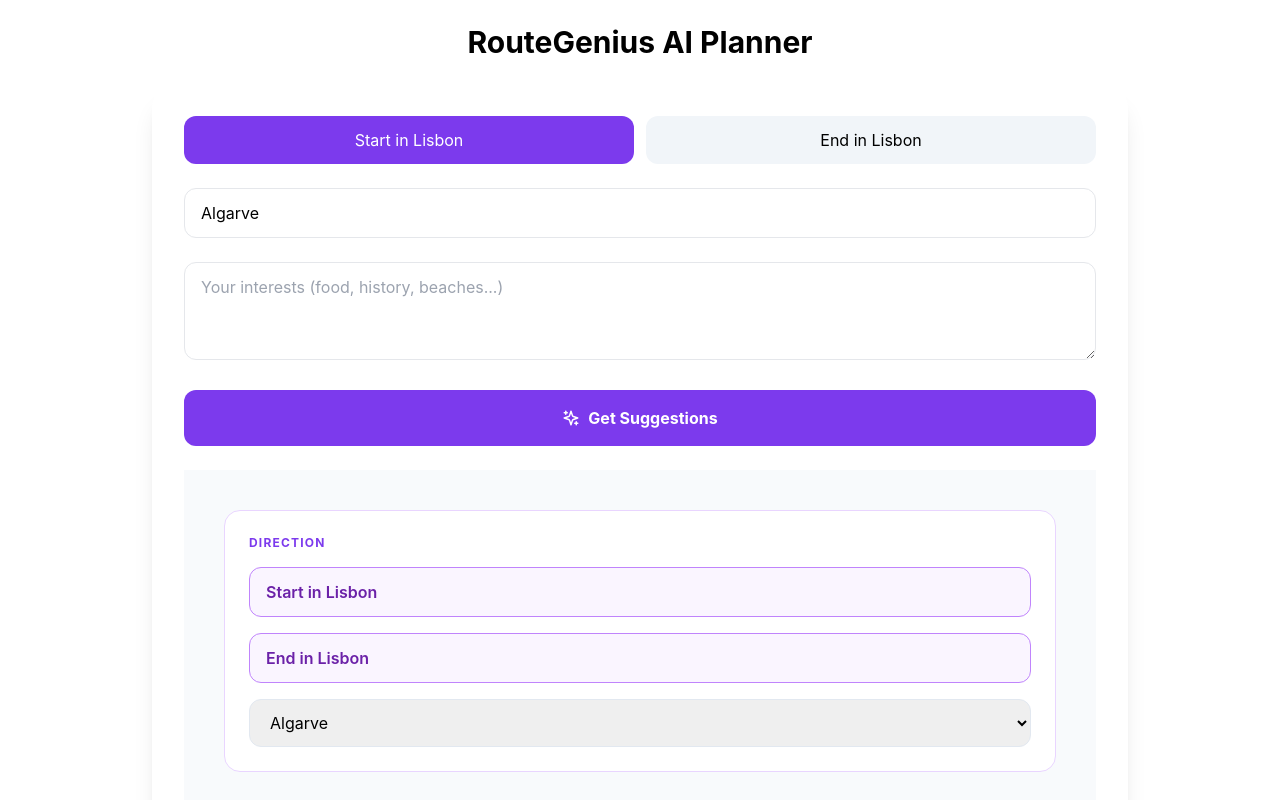
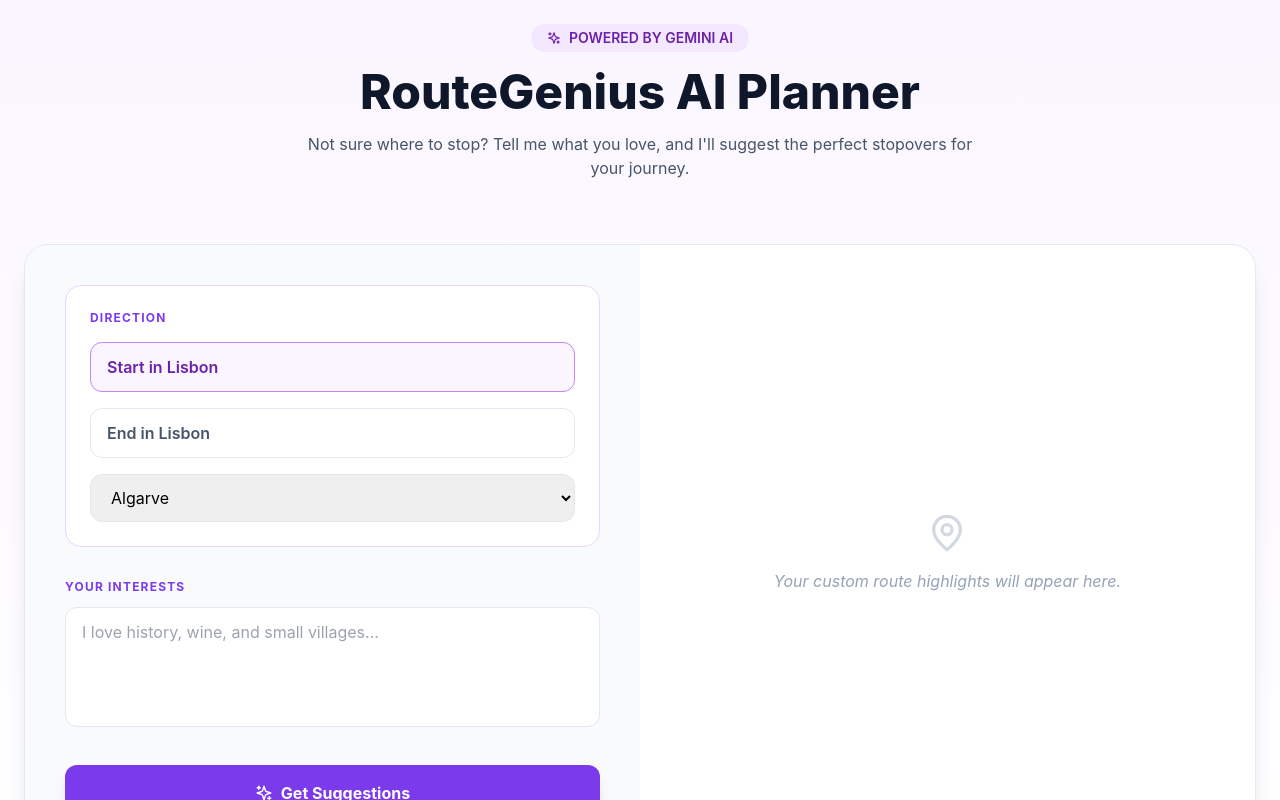
Before and after one commit to ivogomes8/vitejs-vite-31.12.2025, a React (Vite) app: page / in a window 1280 px wide. Shown: the part 3000-3800 px from the top of the page. Built offline with nearby package versions, Linux system fonts and the light colour scheme.

Commit message:
Finalize AI Planner UI changes

```diff
--- a/src/components/AIPlannerSection.jsx
+++ b/src/components/AIPlannerSection.jsx
@@ -1,5 +1,5 @@
 import { useState } from "react";
-import { Sparkles } from "lucide-react";
+import { Sparkles, MapPin } from "lucide-react";
 import { askGemini } from "../services/geminiService";
 import { useAIContext } from "../context/AIContext";
 
@@ -47,61 +47,34 @@
   };
 
   return (
-    <section className="py-24" id="planner">
-      <div className="max-w-5xl mx-auto px-6">
-        <h2 className="text-3xl font-bold mb-6 text-center">
-          RouteGenius AI Planner
-        </h2>
+    <section
+      id="planner"
+      className="py-24 bg-gradient-to-b from-purple-50 to-white"
+    >
+      <div className="max-w-7xl mx-auto px-6">
 
-        <div className="bg-white rounded-3xl shadow-xl p-8 space-y-6">
-          <div className="flex gap-3">
-            <button
-              onClick={() => setDirection("from")}
-              className={`flex-1 p-3 rounded-xl ${
-                direction === "from"
-                  ? "bg-purple-600 text-white"
-                  : "bg-slate-100"
-              }`}
-            >
-              Start in Lisbon
-            </button>
-            <button
-              onClick={() => setDirection("to")}
-              className={`flex-1 p-3 rounded-xl ${
-                direction === "to"
-                  ? "bg-purple-600 text-white"
-                  : "bg-slate-100"
-              }`}
-            >
-              End in Lisbon
-            </button>
+        {/* Header */}
+        <div className="text-center mb-16">
+          <div className="inline-flex items-center gap-2 px-4 py-1 mb-4 rounded-full bg-purple-100 text-purple-700 text-sm font-semibold">
+            <Sparkles size={14} />
+            POWERED BY GEMINI AI
           </div>
 
-          <input
-            value={destination}
-            onChange={(e) => setDestination(e.target.value)}
-            className="w-full border rounded-xl px-4 py-3"
-            placeholder="Destination"
-          />
+          <h2 className="text-4xl md:text-5xl font-extrabold text-slate-900 mb-4">
+            RouteGenius AI Planner
+          </h2>
 
-          <textarea
-            value={interests}
-            onChange={(e) => setInterests(e.target.value)}
-            rows={3}
-            className="w-full border rounded-xl px-4 py-3"
-            placeholder="Your interests (food, history, beaches...)"
-          />
+          <p className="text-slate-600 max-w-2xl mx-auto">
+            Not sure where to stop? Tell me what you love, and I'll suggest the
+            perfect stopovers for your journey.
+          </p>
+        </div>
 
-          <button
-            onClick={handleGenerate}
-            disabled={loading}
-            className="w-full flex items-center justify-center gap-2 bg-purple-600 text-white py-4 rounded-xl font-bold"
-          >
-            <Sparkles size={18} />
-            {loading ? "Planning..." : "Get Suggestions"}
-          </button>
+        {/* Main Card */}
+        <div className="bg-white rounded-3xl border border-slate-200 shadow-xl overflow-hidden">
+          <div className="grid lg:grid-cols-2">
 
-            {/* LEFT FORM */}
+            {/* LEFT */}
             <div className="p-8 lg:p-10 bg-slate-50">
               <div className="space-y-8">
 
@@ -112,15 +85,33 @@
                   </p>
 
                   <div className="space-y-4">
-                    <button className="w-full text-left px-4 py-3 rounded-xl border border-purple-400 bg-purple-50 font-semibold text-purple-700">
+                    <button
+                      onClick={() => setDirection("from")}
+                      className={`w-full text-left px-4 py-3 rounded-xl border font-semibold transition ${
+                        direction === "from"
+                          ? "border-purple-400 bg-purple-50 text-purple-700"
+                          : "border-slate-200 text-slate-600 hover:bg-slate-100"
+                      }`}
+                    >
                       Start in Lisbon
                     </button>
 
-                    <button className="w-full text-left px-4 py-3 rounded-xl border border-purple-400 bg-purple-50 font-semibold text-purple-700">
+                    <button
+                      onClick={() => setDirection("to")}
+                      className={`w-full text-left px-4 py-3 rounded-xl border font-semibold transition ${
+                        direction === "to"
+                          ? "border-purple-400 bg-purple-50 text-purple-700"
+                          : "border-slate-200 text-slate-600 hover:bg-slate-100"
+                      }`}
+                    >
                       End in Lisbon
                     </button>
 
-                    <select className="w-full px-4 py-3 rounded-xl border border-slate-200 focus:outline-none focus:ring-2 focus:ring-purple-400">
+                    <select
+                      value={destination}
+                      onChange={(e) => setDestination(e.target.value)}
+                      className="w-full px-4 py-3 rounded-xl border border-slate-200 focus:outline-none focus:ring-2 focus:ring-purple-400"
+                    >
                       <option>Algarve</option>
                       <option>Porto</option>
                       <option>Seville</option>
@@ -139,18 +130,44 @@
                   </p>
 
                   <textarea
+                    value={interests}
+                    onChange={(e) => setInterests(e.target.value)}
                     placeholder="I love history, wine, and small villages..."
                     className="w-full min-h-[120px] px-4 py-3 rounded-xl border border-slate-200 focus:outline-none focus:ring-2 focus:ring-purple-400 resize-none"
                   />
                 </div>
 
                 {/* Button */}
-                <button className="w-full bg-purple-600 hover:bg-purple-700 text-white font-bold py-4 rounded-xl shadow-lg transition">
-                  Get Suggestions
+                <button
+                  onClick={handleGenerate}
+                  disabled={loading}
+                  className="w-full flex items-center justify-center gap-2 bg-purple-600 hover:bg-purple-700 text-white font-bold py-4 rounded-xl shadow-lg transition"
+                >
+                  <Sparkles size={18} />
+                  {loading ? "Planning..." : "Get Suggestions"}
                 </button>
               </div>
             </div>
-          )}
+
+            {/* RIGHT */}
+            <div className="p-8 lg:p-10 flex items-center justify-center">
+              {!result && (
+                <div className="text-center text-slate-400">
+                  <MapPin size={40} className="mx-auto mb-4 opacity-40" />
+                  <p className="italic">
+                    Your custom route highlights will appear here.
+                  </p>
+                </div>
+              )}
+
+              {result && (
+                <div className="prose max-w-none text-slate-700 whitespace-pre-line">
+                  {result}
+                </div>
+              )}
+            </div>
+
+          </div>
         </div>
       </div>
     </section>
```
